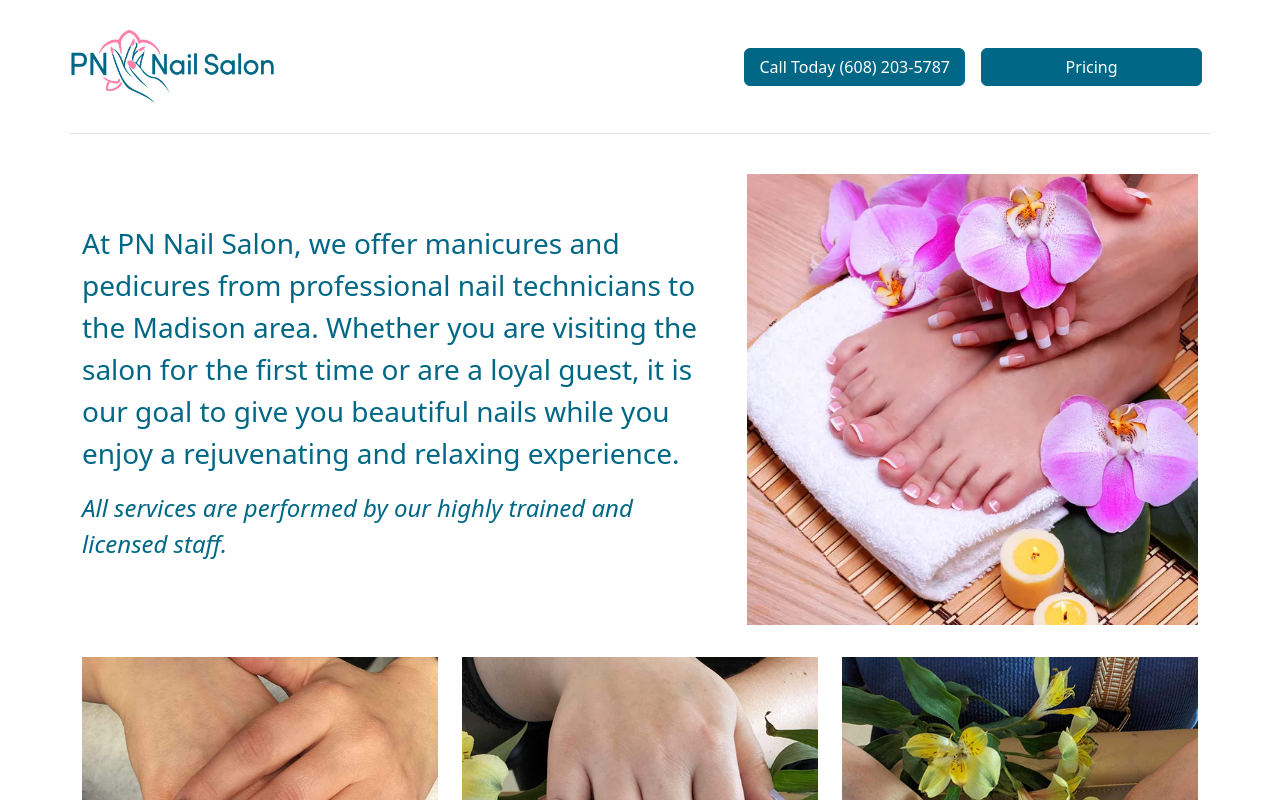
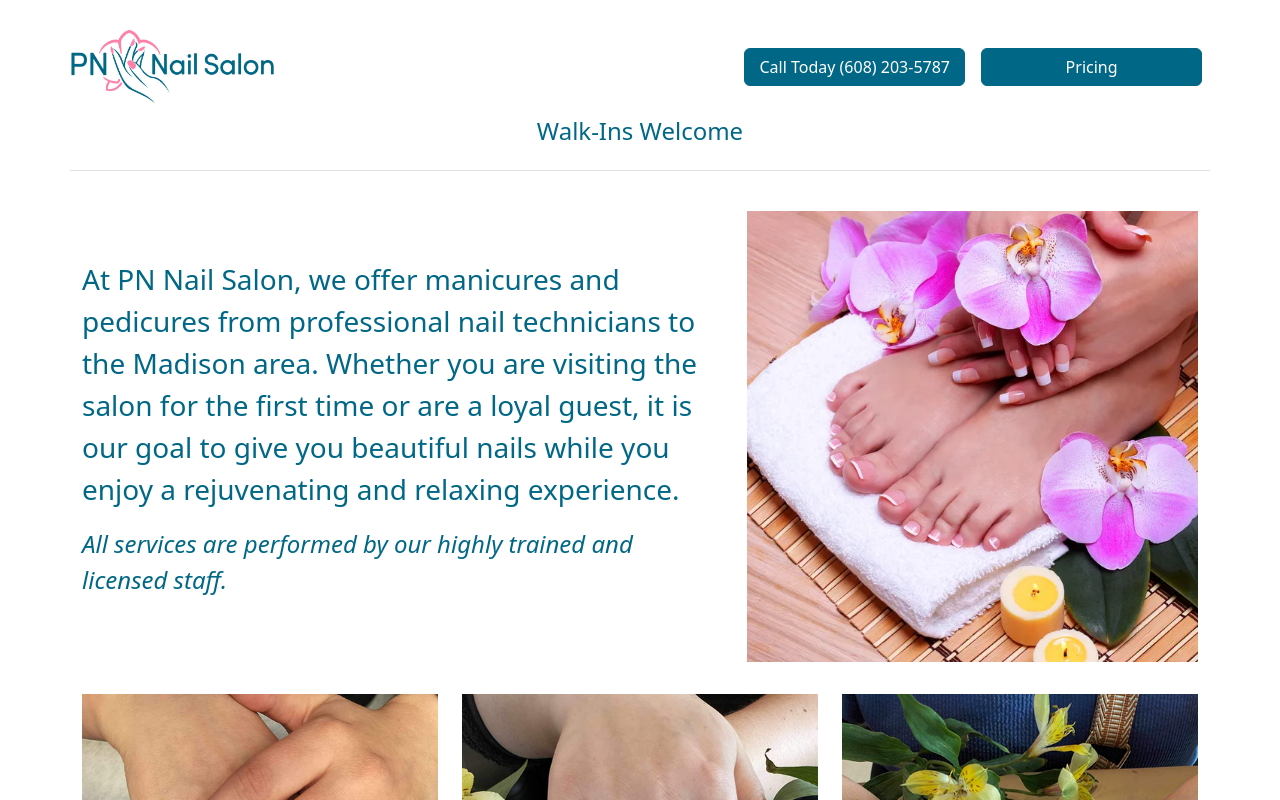
Before and after one commit to devfecta/pnnailsalon, a React (Create React App) app: page / in a window 1280 px wide. Shown: the top 800 px of the page. Built offline with nearby package versions, Linux system fonts and the light colour scheme.

Commit message:
Added walkin

```diff
--- a/src/components/Header.js
+++ b/src/components/Header.js
@@ -31,7 +31,11 @@ class Header extends Component {
                         </ul>
                     </div>
                 </nav>
+                <p className="text-center h4">
+                    Walk-Ins Welcome
+                </p>
             </header>
+
         );
     }
 }
```
